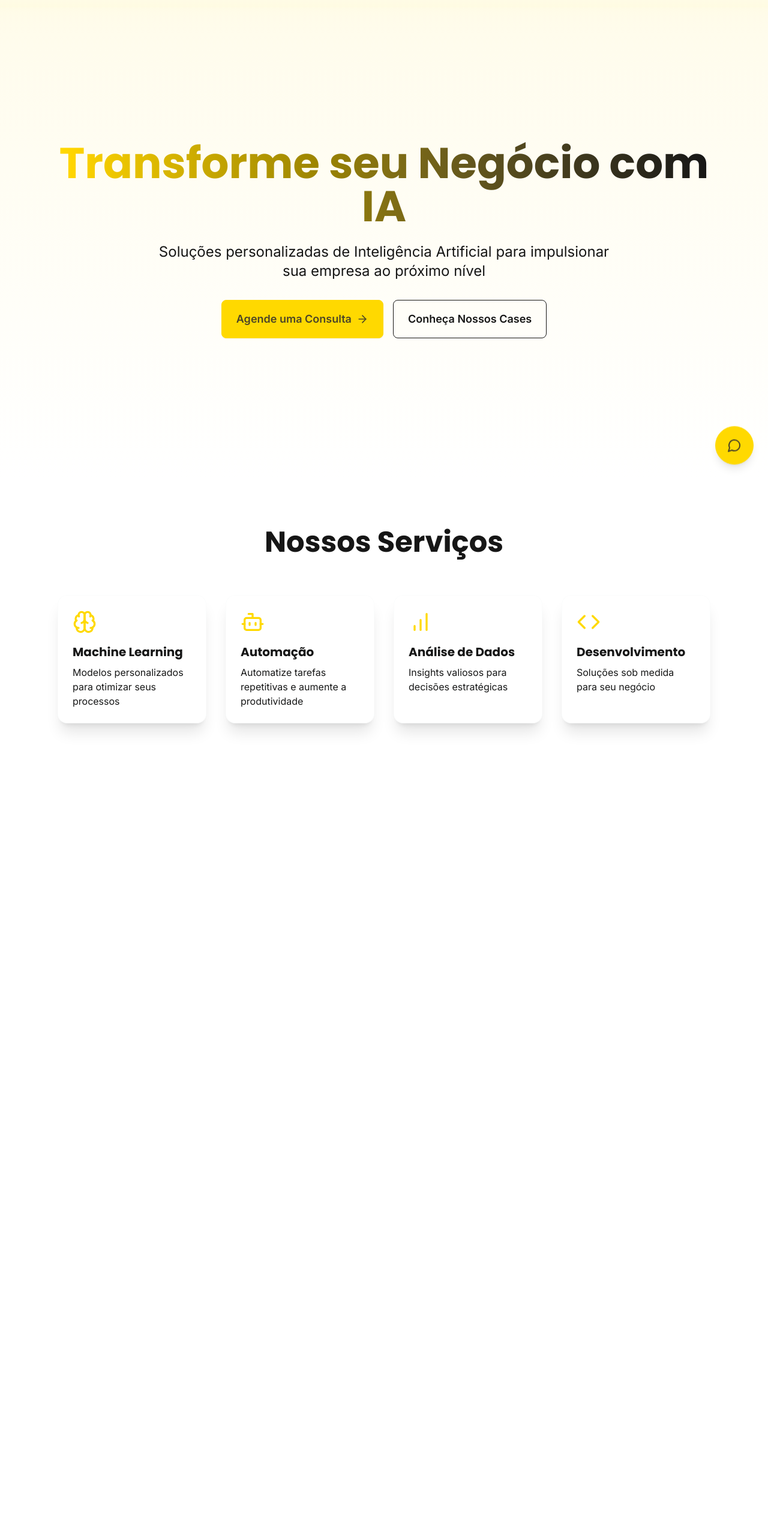
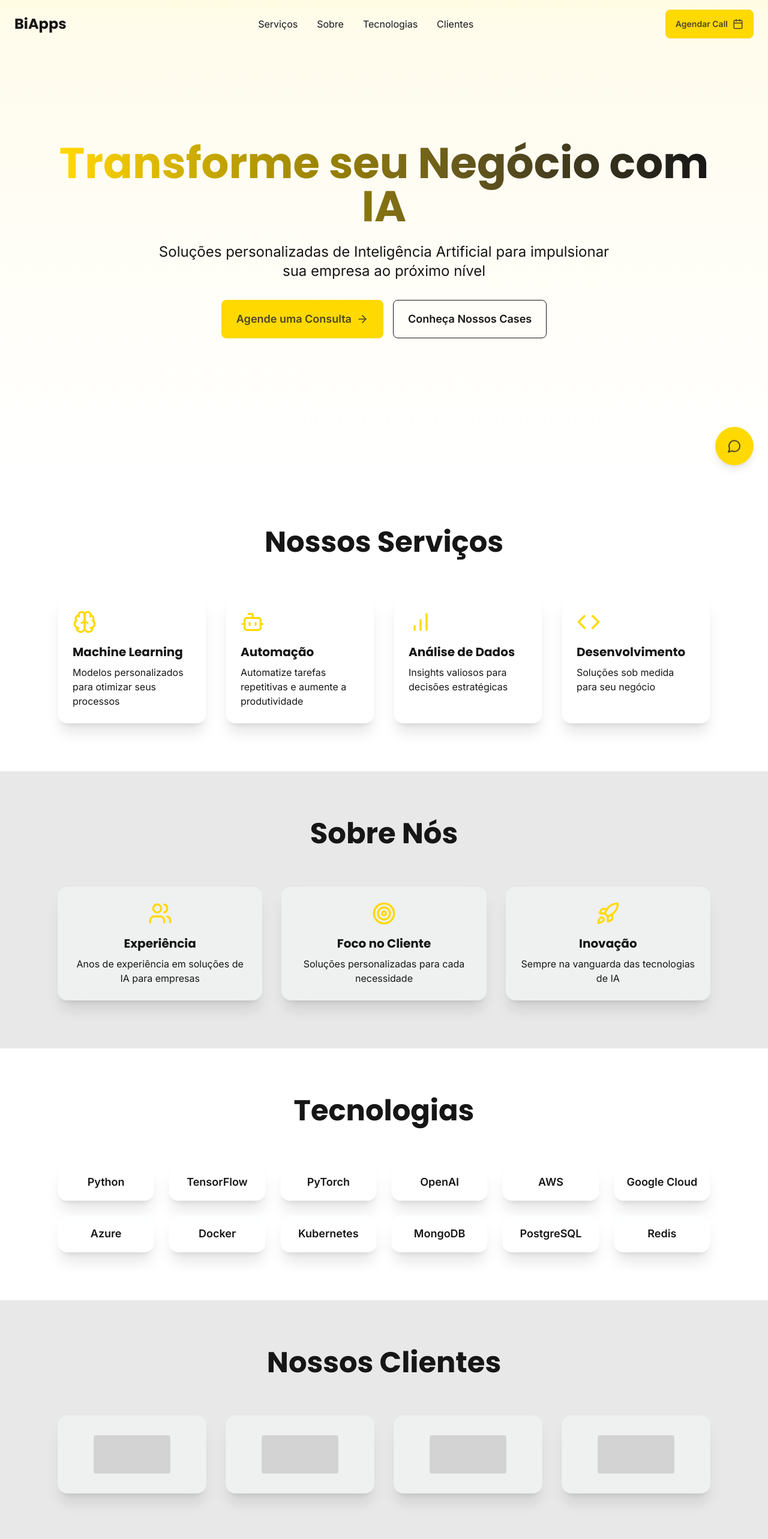
Before and after one commit to andomingos87/biapps-sales-hub, a React (Vite) app: page / in a window 1280 px wide. Shown: the top 2566 px of the page at 60% size. Before the commit the page ends 1286 px from the top, so only its background shows below. Built offline with nearby package versions, Linux system fonts and the light colour scheme.

Commit message:
Add fixed header with glassmorphism effect
Implemented a fixed header that features a glassmorphism effect when scrolling. Added sections as requested and included a button in the header for scheduling a call.
[skip gpt_engineer]

```diff
--- /dev/null
+++ b/src/components/About.tsx
@@ -0,0 +1,30 @@
+import { Users, Target, Rocket } from "lucide-react";
+
+export const About = () => {
+  return (
+    <section id="about" className="section-padding bg-base-200">
+      <div className="max-w-7xl mx-auto">
+        <h2 className="heading text-4xl md:text-5xl text-center mb-16">
+          Sobre Nós
+        </h2>
+        <div className="grid md:grid-cols-3 gap-8">
+          <div className="glass-card p-6 text-center">
+            <Users size={40} className="mx-auto mb-4 text-primary" />
+            <h3 className="heading text-xl mb-2">Experiência</h3>
+            <p>Anos de experiência em soluções de IA para empresas</p>
+          </div>
+          <div className="glass-card p-6 text-center">
+            <Target size={40} className="mx-auto mb-4 text-primary" />
+            <h3 className="heading text-xl mb-2">Foco no Cliente</h3>
+            <p>Soluções personalizadas para cada necessidade</p>
+          </div>
+          <div className="glass-card p-6 text-center">
+            <Rocket size={40} className="mx-auto mb-4 text-primary" />
+            <h3 className="heading text-xl mb-2">Inovação</h3>
+            <p>Sempre na vanguarda das tecnologias de IA</p>
+          </div>
+        </div>
+      </div>
+    </section>
+  );
+};
--- /dev/null
+++ b/src/components/CallToAction.tsx
@@ -0,0 +1,19 @@
+import { Calendar } from "lucide-react";
+
+export const CallToAction = () => {
+  return (
+    <section className="section-padding bg-gradient-to-r from-primary/20 to-base-100">
+      <div className="max-w-3xl mx-auto text-center">
+        <h2 className="heading text-4xl md:text-5xl mb-6">
+          Pronto para Transformar seu Negócio?
+        </h2>
+        <p className="text-xl mb-8">
+          Agende uma consulta gratuita e descubra como a IA pode revolucionar sua empresa
+        </p>
+        <button className="btn btn-primary btn-lg gap-2">
+          Agendar Consultoria <Calendar size={20} />
+        </button>
+      </div>
+    </section>
+  );
+};
--- /dev/null
+++ b/src/components/Clients.tsx
@@ -0,0 +1,18 @@
+export const Clients = () => {
+  return (
+    <section id="clients" className="section-padding bg-base-200">
+      <div className="max-w-7xl mx-auto">
+        <h2 className="heading text-4xl md:text-5xl text-center mb-16">
+          Nossos Clientes
+        </h2>
+        <div className="grid grid-cols-2 md:grid-cols-4 gap-8">
+          {[1, 2, 3, 4].map((_, index) => (
+            <div key={index} className="glass-card p-8 flex items-center justify-center">
+              <div className="w-32 h-16 bg-base-300 rounded animate-pulse" />
+            </div>
+          ))}
+        </div>
+      </div>
+    </section>
+  );
+};
--- /dev/null
+++ b/src/components/Footer.tsx
@@ -0,0 +1,44 @@
+export const Footer = () => {
+  return (
+    <footer className="bg-base-200 py-12">
+      <div className="container mx-auto px-6">
+        <div className="grid grid-cols-1 md:grid-cols-4 gap-8">
+          <div>
+            <h3 className="text-2xl font-heading font-bold mb-4">BiApps</h3>
+            <p className="text-base-content/80">
+              Transformando negócios através da Inteligência Artificial
+            </p>
+          </div>
+          <div>
+            <h4 className="font-heading font-semibold mb-4">Links Rápidos</h4>
+            <ul className="space-y-2">
+              <li><a href="#services" className="hover:text-primary">Serviços</a></li>
+              <li><a href="#about" className="hover:text-primary">Sobre</a></li>
+              <li><a href="#technologies" className="hover:text-primary">Tecnologias</a></li>
+              <li><a href="#clients" className="hover:text-primary">Clientes</a></li>
+            </ul>
+          </div>
+          <div>
+            <h4 className="font-heading font-semibold mb-4">Contato</h4>
+            <ul className="space-y-2">
+              <li>contato@biapps.com.br</li>
+              <li>(11) 99999-9999</li>
+              <li>São Paulo, SP</li>
+            </ul>
+          </div>
+          <div>
+            <h4 className="font-heading font-semibold mb-4">Redes Sociais</h4>
+            <ul className="space-y-2">
+              <li><a href="#" className="hover:text-primary">LinkedIn</a></li>
+              <li><a href="#" className="hover:text-primary">Instagram</a></li>
+              <li><a href="#" className="hover:text-primary">Twitter</a></li>
+            </ul>
+          </div>
+        </div>
+        <div className="mt-12 pt-8 border-t border-base-300 text-center text-base-content/60">
+          <p>&copy; {new Date().getFullYear()} BiApps. Todos os direitos reservados.</p>
+        </div>
+      </div>
+    </footer>
+  );
+};
--- /dev/null
+++ b/src/components/Header.tsx
@@ -0,0 +1,32 @@
+import { useState, useEffect } from "react";
+import { Calendar } from "lucide-react";
+
+export const Header = () => {
+  const [isScrolled, setIsScrolled] = useState(false);
+
+  useEffect(() => {
+    const handleScroll = () => {
+      setIsScrolled(window.scrollY > 20);
+    };
+
+    window.addEventListener("scroll", handleScroll);
+    return () => window.removeEventListener("scroll", handleScroll);
+  }, []);
+
+  return (
+    <header className={`fixed top-0 left-0 right-0 z-50 transition-all duration-300 ${isScrolled ? "glass-card py-2" : "py-4"}`}>
+      <div className="container mx-auto px-6 flex items-center justify-between">
+        <a href="#" className="text-2xl font-heading font-bold">BiApps</a>
+        <nav className="hidden md:flex items-center gap-8">
+          <a href="#services" className="hover:text-primary transition-colors">Serviços</a>
+          <a href="#about" className="hover:text-primary transition-colors">Sobre</a>
+          <a href="#technologies" className="hover:text-primary transition-colors">Tecnologias</a>
+          <a href="#clients" className="hover:text-primary transition-colors">Clientes</a>
+        </nav>
+        <button className="btn btn-primary gap-2">
+          Agendar Call <Calendar size={18} />
+        </button>
+      </div>
+    </header>
+  );
+};
--- /dev/null
+++ b/src/components/Technologies.tsx
@@ -0,0 +1,23 @@
+export const Technologies = () => {
+  const techs = [
+    "Python", "TensorFlow", "PyTorch", "OpenAI", "AWS", "Google Cloud",
+    "Azure", "Docker", "Kubernetes", "MongoDB", "PostgreSQL", "Redis"
+  ];
+
+  return (
+    <section id="technologies" className="section-padding">
+      <div className="max-w-7xl mx-auto">
+        <h2 className="heading text-4xl md:text-5xl text-center mb-16">
+          Tecnologias
+        </h2>
+        <div className="grid grid-cols-2 md:grid-cols-4 lg:grid-cols-6 gap-6">
+          {techs.map((tech, index) => (
+            <div key={index} className="glass-card p-4 text-center hover:scale-105 transition-transform">
+              <span className="text-lg font-semibold">{tech}</span>
+            </div>
+          ))}
+        </div>
+      </div>
+    </section>
+  );
+};
--- a/src/pages/Index.tsx
+++ b/src/pages/Index.tsx
@@ -1,12 +1,24 @@
+import { Header } from "@/components/Header";
 import { Hero } from "@/components/Hero";
 import { Services } from "@/components/Services";
+import { About } from "@/components/About";
+import { Technologies } from "@/components/Technologies";
+import { Clients } from "@/components/Clients";
+import { CallToAction } from "@/components/CallToAction";
+import { Footer } from "@/components/Footer";
 import { WhatsAppButton } from "@/components/WhatsAppButton";
 
 const Index = () => {
   return (
     <div className="min-h-screen">
+      <Header />
       <Hero />
       <Services />
+      <About />
+      <Technologies />
+      <Clients />
+      <CallToAction />
+      <Footer />
       <WhatsAppButton />
     </div>
   );
```
